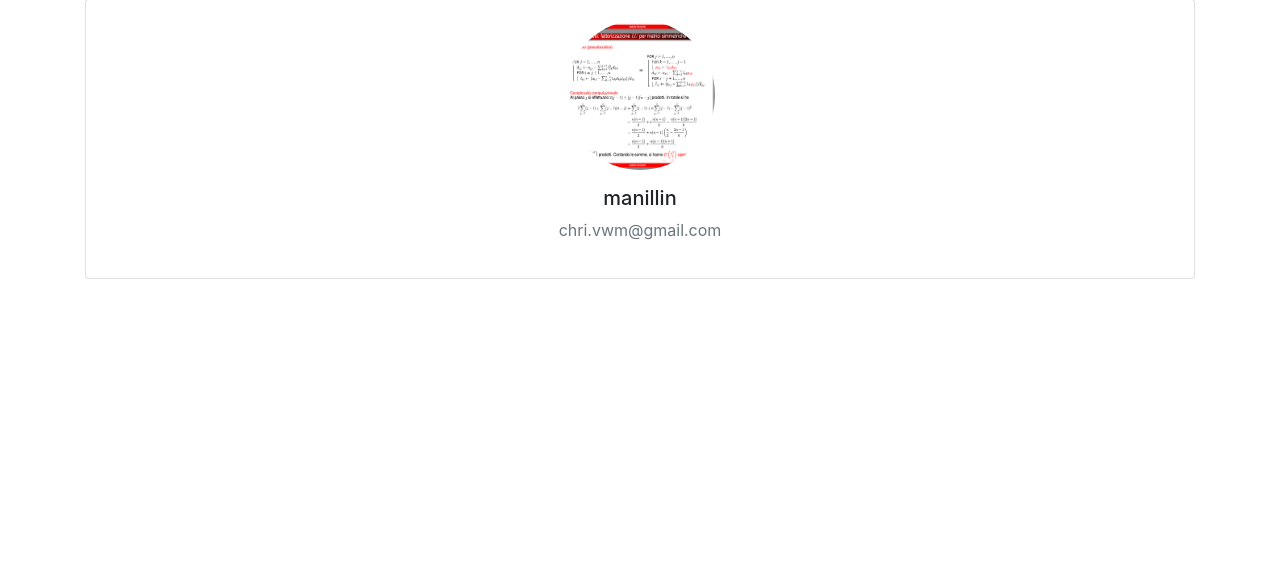
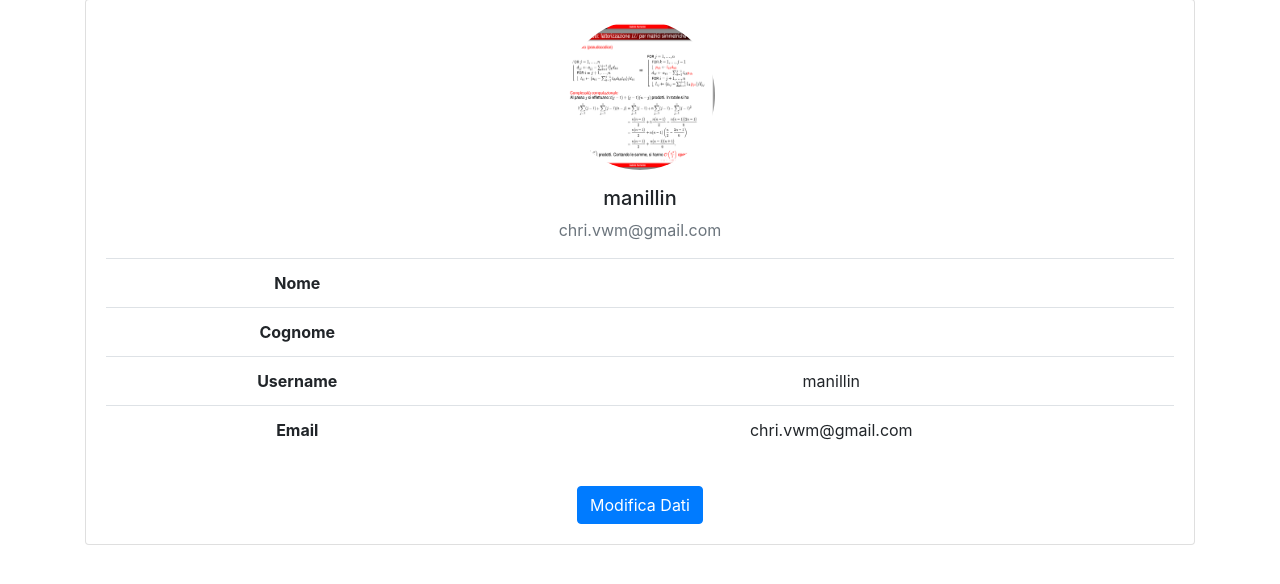
Before and after one commit to Manillin/BuyLog, a Django app: page /user/ in a window 1280 px wide. Shown: the part 153-737 px from the top of the page. Run offline with Django 5.2, Linux system fonts and the light colour scheme; a user stored in the database is signed in; data comes from the database, SQL or seed files in the repository; both versions use the stored data as it was after the commit; some libraries are stand-ins or nearby versions.

Commit message:
added profile view page and possibility to change data

```diff
--- a/BuyLog/buylog/buylog/forms.py
+++ b/BuyLog/buylog/buylog/forms.py
@@ -1,3 +1,5 @@
+from scontrini.models import Profile
+from django.contrib.auth.models import User
 from django import forms
 from django.contrib.auth.forms import UserCreationForm
 from django.contrib.auth.models import Group, User
@@ -27,3 +29,15 @@ class CreaUtenteCliente(UserCreationForm):
             group = Group.objects.get(name='Clienti')
             group.user_set.add(user)
         return user
+
+
+class UserUpdateForm(forms.ModelForm):
+    class Meta:
+        model = User
+        fields = ['first_name', 'last_name', 'username', 'email']
+
+
+class ProfileForm(forms.ModelForm):
+    class Meta:
+        model = Profile
+        fields = ['profile_image']
--- a/BuyLog/buylog/buylog/urls.py
+++ b/BuyLog/buylog/buylog/urls.py
@@ -24,19 +24,13 @@ from django.conf.urls.static import static
 urlpatterns = [
     path('admin/', admin.site.urls),
     re_path(r"^$|^\/$|^home\/$", home, name='landingpage'),
-
-
     path('scontrini/', include('scontrini.urls'), name='scontrini'),
     path('recensioni/', include('recensioni.urls'), name='recensioni'),
-
     path('register/', UserCreateView.as_view(), name='register'),
     path('login/', auth_view.LoginView.as_view(), name='login'),
     path('logout/', auth_view.LogoutView.as_view(), name='logout'),
     path('user/', UserDetailView.as_view(), name='user'),
-    path('user/update/', update_profile, name='update_profile'),
-    path('user/delete/', UserDeleteView.as_view(), name='delete_user'),
 ]
-
 
 if settings.DEBUG:
     urlpatterns += static(settings.MEDIA_URL,
--- a/BuyLog/buylog/buylog/views.py
+++ b/BuyLog/buylog/buylog/views.py
@@ -7,7 +7,6 @@ from django.contrib.auth.decorators import login_required
 from .forms import *
 from django.contrib import messages
 from scontrini.models import Scontrino
-from scontrini.forms import UserUpdateForm, ProfileForm
 
 # create your views here:
 
@@ -38,6 +37,13 @@ class UserDetailView(LoginRequiredMixin, DetailView):
     def get_object(self):
         return self.request.user
 
+    def get_context_data(self, **kwargs):
+        context = super().get_context_data(**kwargs)
+        context['user_form'] = UserUpdateForm(instance=self.request.user)
+        context['profile_form'] = ProfileForm(
+            instance=self.request.user.profile)
+        return context
+
     # Aggiungi metodo post per gestire l'invio del form
     def post(self, request, *args, **kwargs):
         user = self.get_object()  # ottieni l'utente
@@ -56,43 +62,3 @@ class UserDetailView(LoginRequiredMixin, DetailView):
             'user_form': user_form,
             'profile_form': profile_form
         })
-
-
-# View per aggiornare le informazioni utente e il profilo
-
-def update_profile(request):
-    if request.method == 'POST':
-        user_form = UserUpdateForm(request.POST, instance=request.user)
-        profile_form = ProfileForm(
-            request.POST, request.FILES, instance=request.user.profile)
-
-        if user_form.is_valid() and profile_form.is_valid():
-            user_form.save()
-            profile_form.save()
-            messages.success(
-                request, 'Il tuo profilo è stato aggiornato con successo!')
-            return redirect('user')  # Reindirizza alla pagina del profilo
-    else:
-        user_form = UserUpdateForm(instance=request.user)
-        profile_form = ProfileForm(instance=request.user.profile)
-
-    return render(request, 'user_detail.html', {
-        'user_form': user_form,
-        'profile_form': profile_form
-    })
-
-# View per cancellare l'account utente e i suoi dati correlati
-
-
-class UserDeleteView(LoginRequiredMixin, DeleteView):
-    model = User
-    template_name = 'user_confirm_delete.html'
-    success_url = reverse_lazy('home')
-
-    def get_object(self):
-        return self.request.user
-
-    def delete(self, request, *args, **kwargs):
-        # Cancella scontrini associati
-        Scontrino.objects.filter(utente=self.request.user).delete()
-        return super().delete(request, *args, **kwargs)
--- a/BuyLog/buylog/templates/user_detail.html
+++ b/BuyLog/buylog/templates/user_detail.html
@@ -1,3 +1,4 @@
+<!-- templates/user_detail.html -->
 {% extends 'base.html' %}
 
 {% block content %}
@@ -10,8 +11,69 @@
             <img src="{{ user.profile.profile_image.url }}" alt="Immagine profilo" class="img-fluid rounded-circle" style="width: 150px; height: 150px;">
             <h5 class="mt-3">{{ user.username }}</h5>
             <p class="text-muted">{{ user.email }}</p>
+            <table class="table mt-3">
+                <tbody>
+                    <tr>
+                        <th scope="row">Nome</th>
+                        <td>{{ user.first_name }}</td>
+                    </tr>
+                    <tr>
+                        <th scope="row">Cognome</th>
+                        <td>{{ user.last_name }}</td>
+                    </tr>
+                    <tr>
+                        <th scope="row">Username</th>
+                        <td>{{ user.username }}</td>
+                    </tr>
+                    <tr>
+                        <th scope="row">Email</th>
+                        <td>{{ user.email }}</td>
+                    </tr>
+                </tbody>
+            </table>
+            <button class="btn btn-primary mt-3" data-toggle="modal" data-target="#editProfileModal">Modifica Dati</button>
         </div>
     </div>
 
+    <!-- Modale per la modifica dei dati -->
+    <div class="modal fade" id="editProfileModal" tabindex="-1" role="dialog" aria-labelledby="editProfileModalLabel" aria-hidden="true">
+        <div class="modal-dialog" role="document">
+            <div class="modal-content">
+                <div class="modal-header">
+                    <h5 class="modal-title" id="editProfileModalLabel">Modifica Dati</h5>
+                    <button type="button" class="close" data-dismiss="modal" aria-label="Close">
+                        <span aria-hidden="true">&times;</span>
+                    </button>
+                </div>
+                <div class="modal-body">
+                    <form method="POST" enctype="multipart/form-data">
+                        {% csrf_token %}
+                        <div class="form-group">
+                            <label for="id_first_name">Nome</label>
+                            <input type="text" class="form-control" id="id_first_name" name="first_name" value="{{ user.first_name }}">
+                        </div>
+                        <div class="form-group">
+                            <label for="id_last_name">Cognome</label>
+                            <input type="text" class="form-control" id="id_last_name" name="last_name" value="{{ user.last_name }}">
+                        </div>
+                        <div class="form-group">
+                            <label for="id_username">Username</label>
+                            <input type="text" class="form-control" id="id_username" name="username" value="{{ user.username }}">
+                        </div>
+                        <div class="form-group">
+                            <label for="id_email">Email</label>
+                            <input type="email" class="form-control" id="id_email" name="email" value="{{ user.email }}">
+                        </div>
+                        <div class="form-group">
+                            <label for="id_profile_image">Immagine Profilo</label>
+                            <input type="file" class="form-control-file" id="id_profile_image" name="profile_image">
+                        </div>
+                        <button type="submit" class="btn btn-primary">Conferma</button>
+                        <button type="button" class="btn btn-secondary" data-dismiss="modal">Annulla</button>
+                    </form>
+                </div>
+            </div>
+        </div>
+    </div>
 </div>
 {% endblock %}
```
Also changed, not shown: BuyLog/buylog/scontrini/forms.py (+0 -11 lines), BuyLog/buylog/db.sqlite3, BuyLog/buylog/media/profile_images/braulio.jpg (added).
